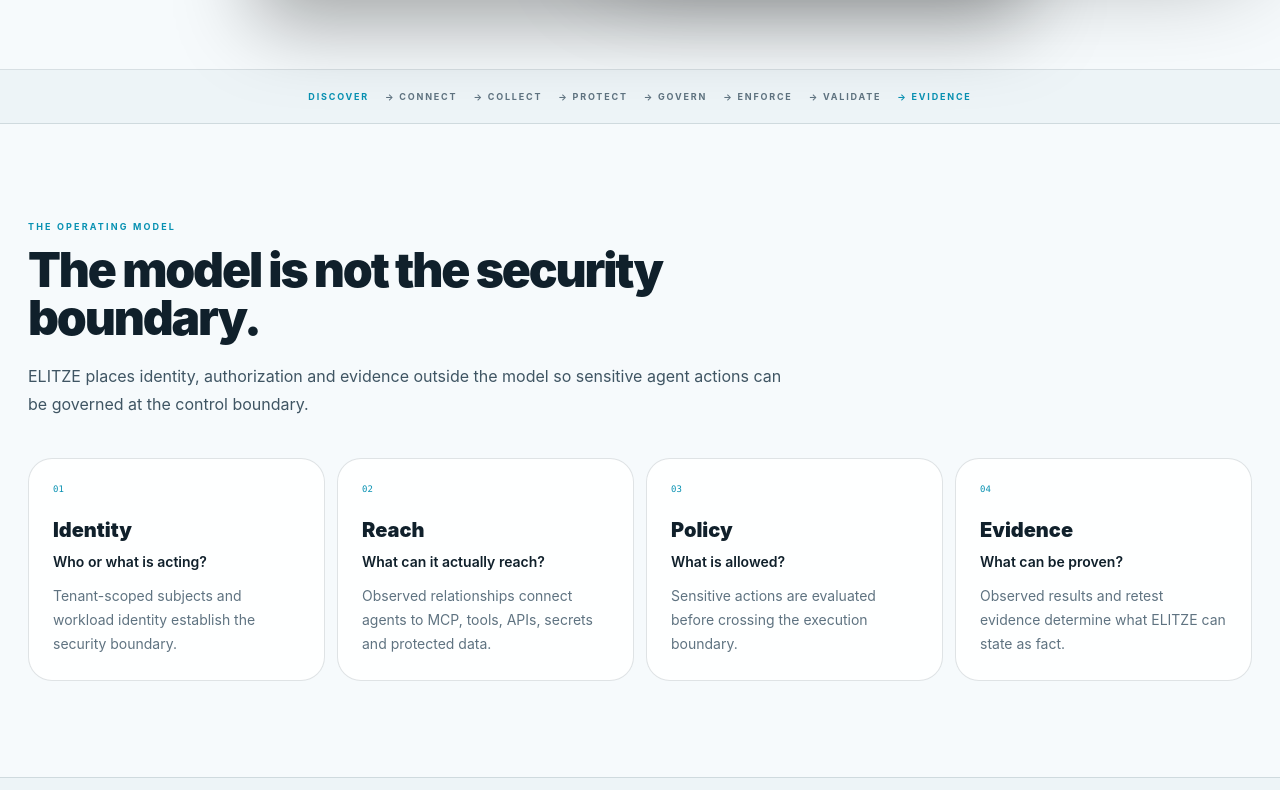
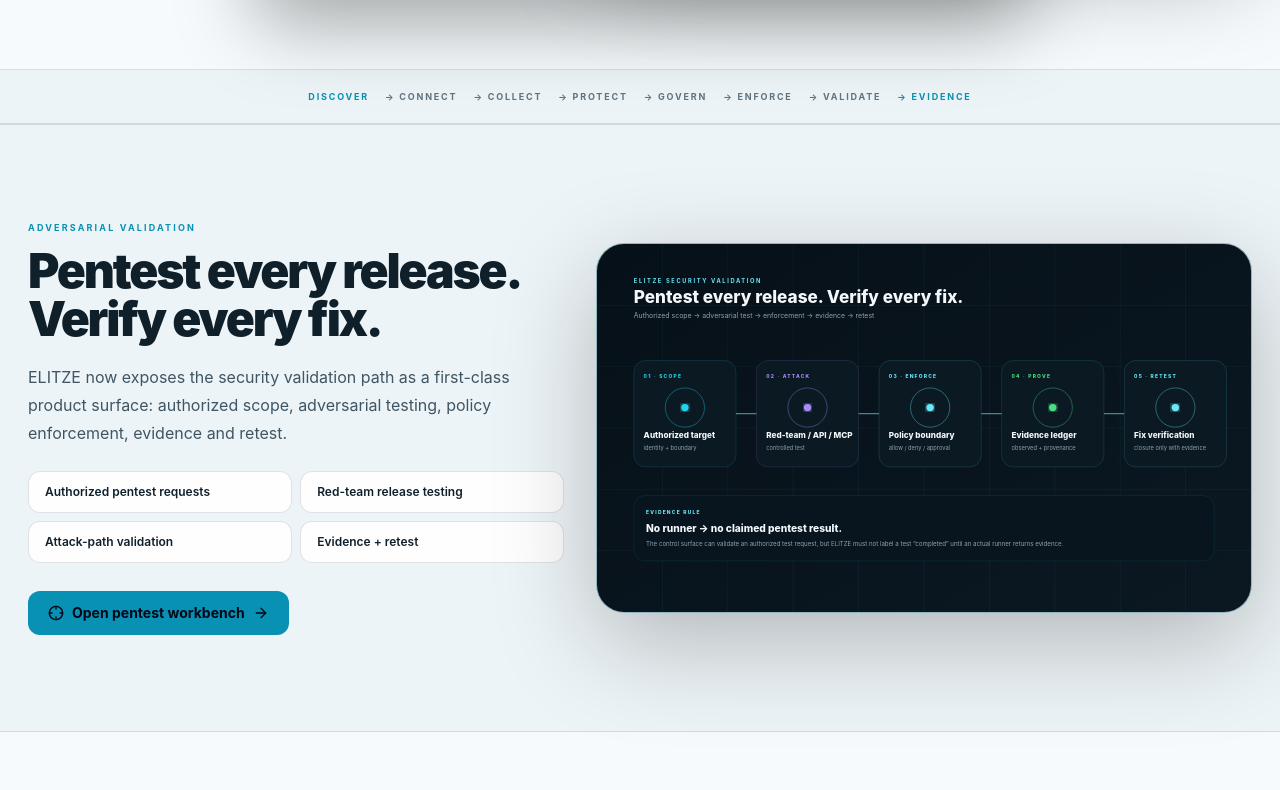
Before and after one commit to terrell0780/elitze-agentic-security, a Next.js app: page / in a window 1280 px wide. Shown: the part 790-1580 px from the top of the page. Built offline with nearby package versions, Linux system fonts and the light colour scheme; no server answers; the database is empty.

Commit message:
ui: surface pentesting and validation on ELITZE home

```diff
--- a/src/app/page.tsx
+++ b/src/app/page.tsx
@@ -2,7 +2,8 @@
 
 import Link from "next/link";
 import { useState } from "react";
-import { ArrowRight, Check, Menu, ShieldCheck, X } from "lucide-react";
+import Image from "next/image";
+import { ArrowRight, Check, Crosshair, Menu, ShieldCheck, X } from "lucide-react";
 import AcquisitionCta from "@/components/acquisition-cta";
 import LiveControlPlane from "@/components/live-control-plane";
 
@@ -72,6 +73,25 @@ export default function HomePage() {
         </div>
       </section>
 
+      <section className="border-y border-[var(--border)] bg-[var(--section)]">
+        <div className="mx-auto max-w-[1400px] px-4 py-16 sm:px-7 sm:py-24">
+          <div className="grid gap-8 lg:grid-cols-[.9fr_1.1fr] lg:items-center">
+            <div>
+              <div className="text-[9px] font-bold uppercase tracking-[.24em] text-[var(--accent)]">Adversarial validation</div>
+              <h2 className="mt-3 text-3xl font-black tracking-[-.045em] sm:text-5xl">Pentest every release. Verify every fix.</h2>
+              <p className="mt-5 max-w-2xl text-base leading-7 text-[var(--muted-strong)]">ELITZE now exposes the security validation path as a first-class product surface: authorized scope, adversarial testing, policy enforcement, evidence and retest.</p>
+              <div className="mt-6 grid gap-2 sm:grid-cols-2">
+                {["Authorized pentest requests","Red-team release testing","Attack-path validation","Evidence + retest"].map((item) => <div key={item} className="rounded-xl border border-[var(--border)] bg-[var(--panel)] px-4 py-3 text-xs font-semibold">{item}</div>)}
+              </div>
+              <Link href="/console/pentesting" className="mt-7 inline-flex items-center gap-2 rounded-xl bg-[var(--accent)] px-5 py-3 text-sm font-bold text-slate-950"><Crosshair className="h-4 w-4" /> Open pentest workbench <ArrowRight className="h-4 w-4" /></Link>
+            </div>
+            <div className="overflow-hidden rounded-[28px] border border-[var(--accent-border)] bg-black/20 shadow-[0_30px_100px_rgba(0,0,0,.25)]">
+              <Image src="/elitze-security-validation.svg" alt="ELITZE security validation and authorized pentest lifecycle" width={1600} height={900} className="h-auto w-full" />
+            </div>
+          </div>
+        </div>
+      </section>
+
       <section className="mx-auto max-w-[1400px] px-4 py-16 sm:px-7 sm:py-24">
         <div className="max-w-3xl"><div className="text-[9px] font-bold uppercase tracking-[.24em] text-[var(--accent)]">The operating model</div><h2 className="mt-3 text-3xl font-black tracking-[-.045em] sm:text-5xl">The model is not the security boundary.</h2><p className="mt-5 text-base leading-7 text-[var(--muted-strong)]">ELITZE places identity, authorization and evidence outside the model so sensitive agent actions can be governed at the control boundary.</p></div>
         <div className="mt-10 grid gap-3 md:grid-cols-2 xl:grid-cols-4">{pillars.map(([title,q,a],i) => <article key={title} className="rounded-3xl border border-[var(--border)] bg-[var(--panel)] p-6"><div className="font-mono text-[9px] text-[var(--accent)]">0{i+1}</div><h3 className="mt-5 text-xl font-black">{title}</h3><div className="mt-2 text-sm font-semibold">{q}</div><p className="mt-3 text-sm leading-6 text-[var(--muted)]">{a}</p></article>)}</div>
```
